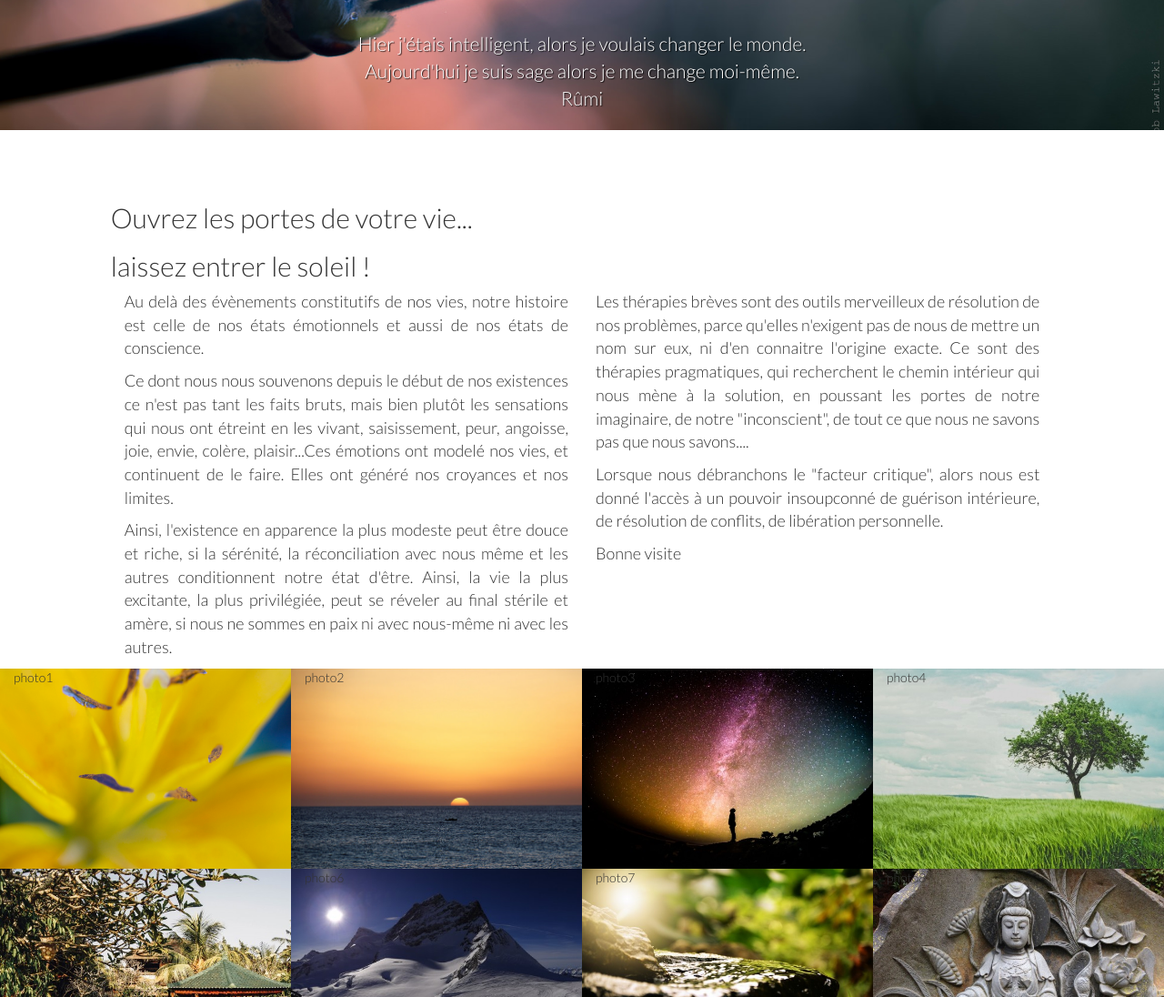
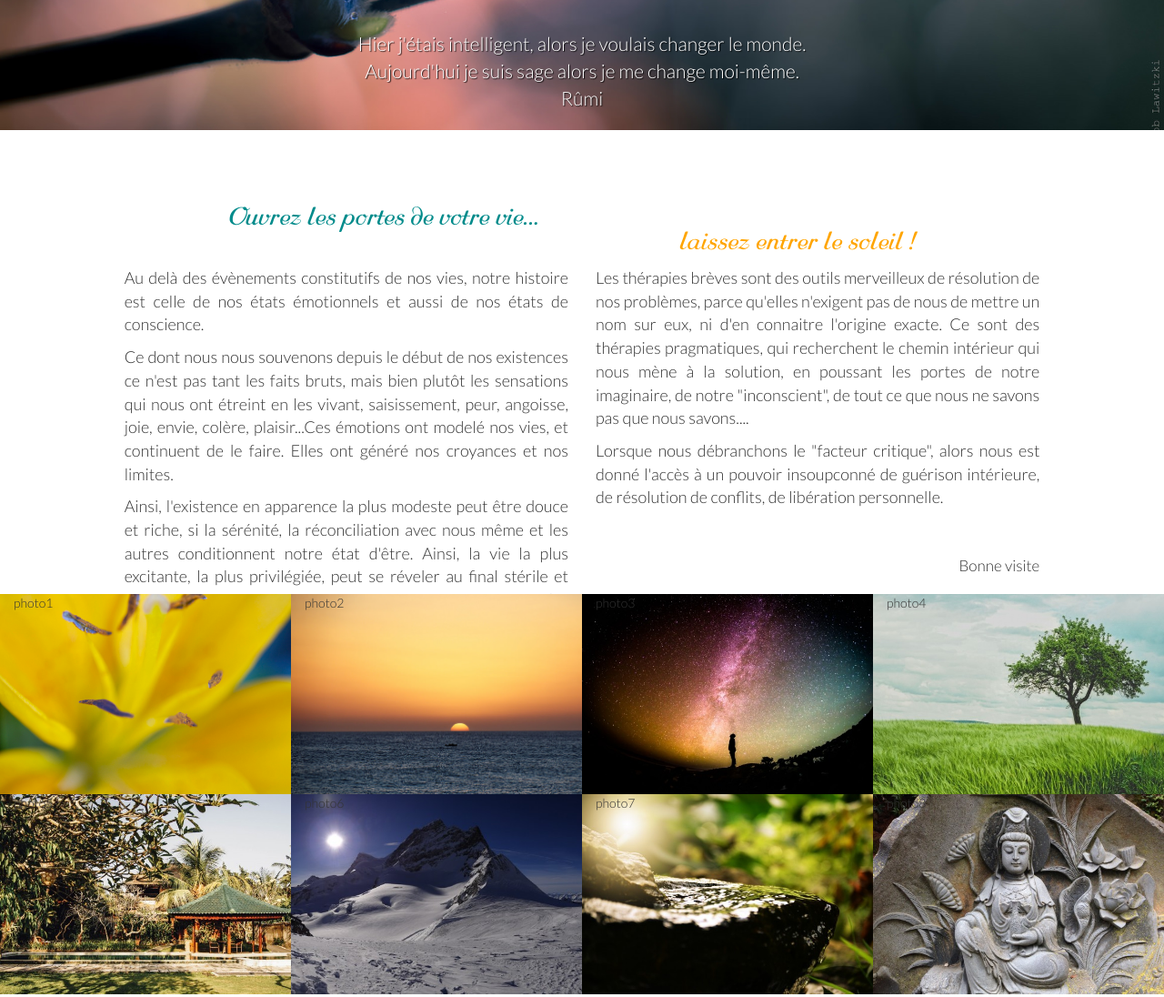
Before and after one commit to FloryanL/Hypno, a plain HTML site: page index.html in a window 1280 px wide. Shown: the part 657-1753 px from the top of the page at 91% size. Drawn offline with Linux system fonts and the light colour scheme.

```diff
--- a/css/styles.css
+++ b/css/styles.css
@@ -131,11 +131,28 @@
 .welcome, .biography, .blog, .contact {
 	padding: 60px 0 40px 0;
 }
+.partial-wel {
+	height: 450px;
+}
 .titreSection{
 	margin: 30px 0;
 	font-family: 'Rundkursiv';
 	font-size: 52px;
 	color: #22B8F0;
+}
+.title_wel, .title_bio {
+	color: darkcyan;
+	font-family: 'Rundkursiv';
+}
+.openlife {
+	padding-left: 10vw;
+}
+.title_sun {
+    margin-top: -2vh;
+	padding-right: 12vw;
+	font-size: 30px;
+	float: right;
+	color: orange;
 }
 .titreSection span{
 	float: right;
@@ -146,6 +163,11 @@
 	font-family: 'Rundkursiv';
 	font-size: 24px;
 	color: #506167;
+}
+.bye {
+	padding-top: 5vh;
+	font-size: 17px;
+	float: right;
 }
 .test_img1 {
 	background-image: url(../img/1.jpg);
@@ -243,7 +265,7 @@
   opacity: 1;
 }
 .close:hover{
-  color: black
+  color: black;
   filter: alpha(opacity=60);
    opacity: .6;
 }
--- a/index.html
+++ b/index.html
@@ -63,7 +63,7 @@
 	</section>
 
 	<!-- section welcome -->
-	<section class="container-fluid welcome">
+	<section class="container-fluid welcome" id="welcome">
 		<div class="col-md-10 col-md-offset-1 partial-wel">
 			<div class="col-md-12 title title_wel">
 				<h2 class="openlife">Ouvrez les portes de votre vie...</h2>
@@ -104,7 +104,7 @@
 	</section>
 
 	<!-- section who i am -->
-	<section class="container-fluid biography">
+	<section class="container-fluid biography" id="whoiam">
 		<div class="col-md-10 col-md-offset-1 partial-bio">
 			<div class="col-md-12 title title_bio">
 				<h2 class="whoiam">Qui suis-je ?</h2>
```
